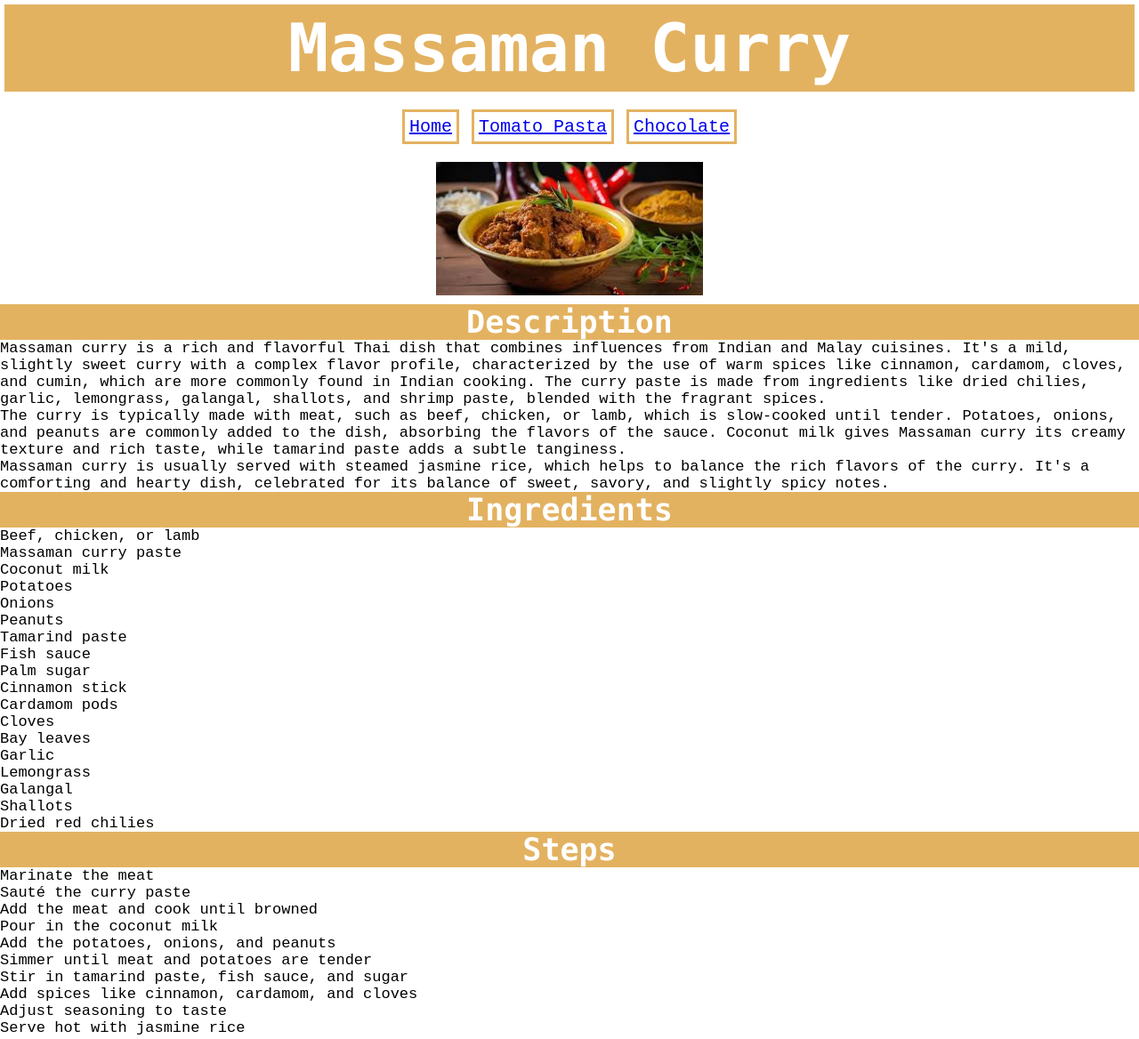
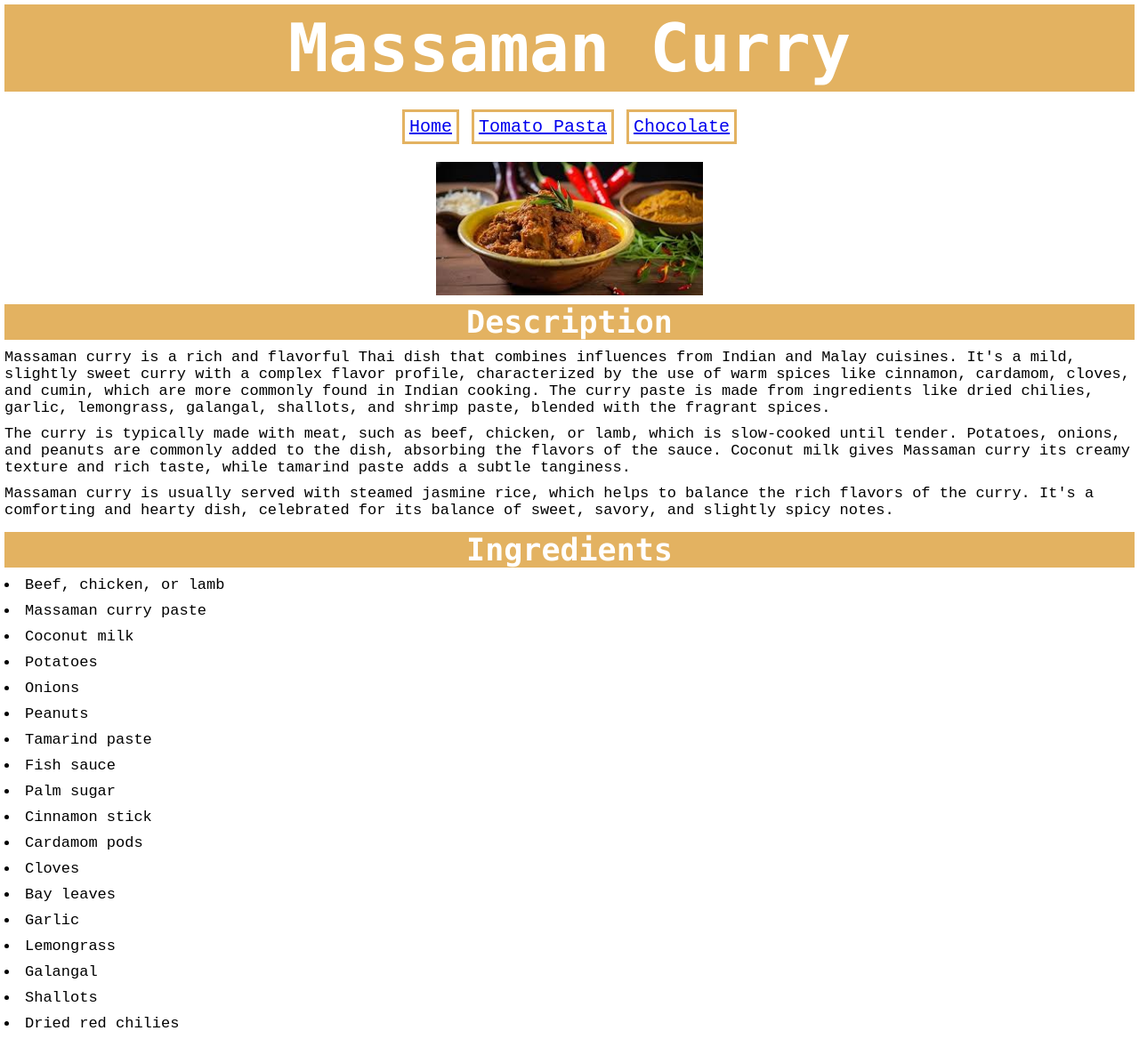
Before and after one commit to f-a-l-c-o-d-e/odin-recipes, a plain HTML site: page pages/massaman-curry.html in a window 1280 px wide. Shown: the top 1168 px of the page at 89% size. Drawn offline with Linux system fonts and the light colour scheme.

Commit message:
fix: Change the style of content

```diff
--- a/css/styles.css
+++ b/css/styles.css
@@ -45,7 +45,6 @@ img {
     margin: 5px auto 10px auto;
 }
 
-
 h2 {
     background-color: rgba(227,178,97,255);
     color: rgb(255,255,255);;
@@ -53,6 +52,7 @@ h2 {
     font-size: 35px;
     font-weight: 700;
     text-align: center;
+    margin: 10px 5px 5px 5px;
 }
 
 p,
@@ -60,4 +60,10 @@ li {
     font-weight: 200;
     font-family: monospace;
     font-size: 17px;
+    padding: 5px;
 }
+
+ul,
+ol {
+    list-style-position: inside;
+}
--- a/pages/massaman-curry.html
+++ b/pages/massaman-curry.html
@@ -12,10 +12,8 @@
             <li><a href="./pasta.html">Tomato Pasta</a></li>
             <li><a href="./chocolate.html">Chocolate</a></li>
         </ul>
-        <p class="img">
-            <img src="../img/massaman-curry.jpeg" alt="Massaman curry" width="300">
-        </p>
-            <h2>Description</h2>
+        <img src="../img/massaman-curry.jpeg" alt="Massaman curry" width="300">
+        <h2>Description</h2>
         <p>Massaman curry is a rich and flavorful Thai dish that combines influences from Indian and Malay cuisines. It's a mild, slightly sweet curry with a complex flavor profile, characterized by the use of warm spices like cinnamon, cardamom, cloves, and cumin, which are more commonly found in Indian cooking. The curry paste is made from ingredients like dried chilies, garlic, lemongrass, galangal, shallots, and shrimp paste, blended with the fragrant spices.</p>
         <p>The curry is typically made with meat, such as beef, chicken, or lamb, which is slow-cooked until tender. Potatoes, onions, and peanuts are commonly added to the dish, absorbing the flavors of the sauce. Coconut milk gives Massaman curry its creamy texture and rich taste, while tamarind paste adds a subtle tanginess.</p>
         <p>Massaman curry is usually served with steamed jasmine rice, which helps to balance the rich flavors of the curry. It's a comforting and hearty dish, celebrated for its balance of sweet, savory, and slightly spicy notes.</p>
```
Also changed, not shown: index.html (+1 -3 lines), pages/chocolate.html (+1 -3 lines), pages/pasta.html (+1 -3 lines).
